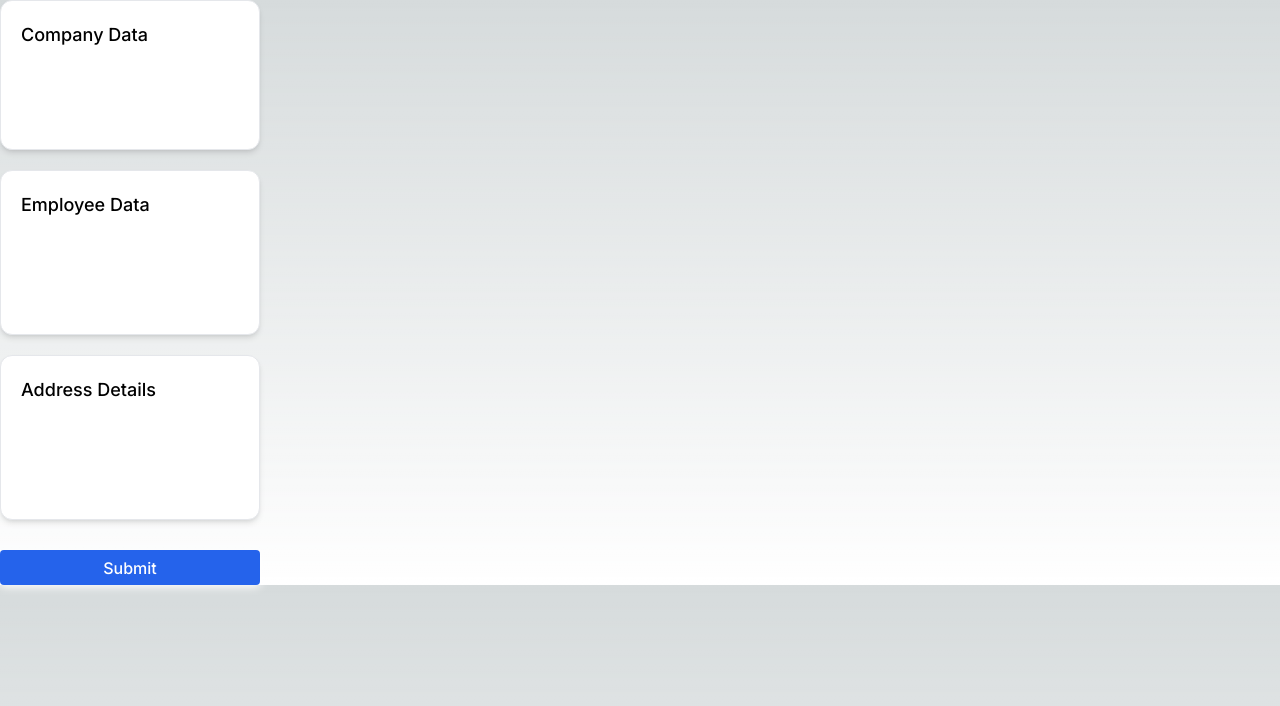
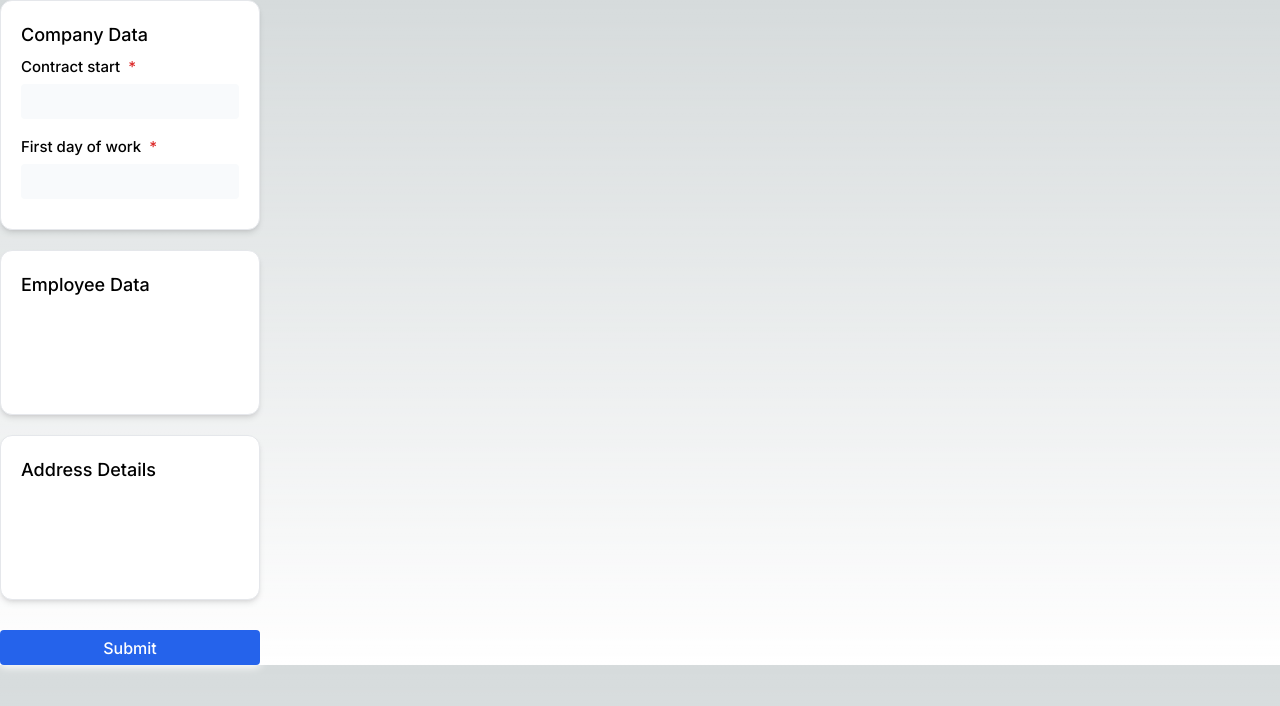
Before and after one commit to vhrechukha/nextjs-tailwind-css, a Next.js app: page /form in a window 1280 px wide. Shown: the top 706 px of the page. Built offline with nearby package versions, Linux system fonts and the light colour scheme.

Commit message:
Added <Input/> component

```diff
--- a/src/app/form/components/EmployeeForm.tsx
+++ b/src/app/form/components/EmployeeForm.tsx
@@ -2,37 +2,14 @@
 
 import * as Form from "@radix-ui/react-form";
 import { Card } from "@/components";
+import Input from "../../../components/Input";
 
 const EmployeeForm = () => {
   return (
     <Form.Root className="w-[260px]">
       <Card title="Company Data">
-        <Form.Field className="grid mb-[10px]" name="email">
-          <div className="flex items-baseline justify-between">
-            <Form.Label className="text-[15px] font-medium leading-[35px] text-white">
-              Email
-            </Form.Label>
-            <Form.Message
-              className="text-[13px] text-white opacity-[0.8]"
-              match="valueMissing"
-            >
-              Please enter your email
-            </Form.Message>
-            <Form.Message
-              className="text-[13px] text-white opacity-[0.8]"
-              match="typeMismatch"
-            >
-              Please provide a valid email
-            </Form.Message>
-          </div>
-          <Form.Control asChild>
-            <input
-              className="box-border w-full bg-blackA5 shadow-blackA9 inline-flex h-[35px] appearance-none items-center justify-center rounded-[4px] px-[10px] text-[15px] leading-none text-white shadow-[0_0_0_1px] outline-none hover:shadow-[0_0_0_1px_black] focus:shadow-[0_0_0_2px_black] selection:color-white selection:bg-blackA9"
-              type="email"
-              required
-            />
-          </Form.Control>
-        </Form.Field>
+        <Input name="contractStart" label="Contract start" required />
+        <Input name="firstDayOfWork" label="First day of work" required />
       </Card>
       <Card title="Employee Data">
         <Form.Field className="grid mb-[10px]" name="question">
--- /dev/null
+++ b/src/components/Input/Input.tsx
@@ -0,0 +1,44 @@
+import { FunctionComponent, PropsWithChildren } from "react";
+import * as Form from "@radix-ui/react-form";
+
+interface Props extends PropsWithChildren {
+  name: string;
+  label?: string;
+  value?: string;
+  required?: boolean;
+}
+
+const Input: FunctionComponent<Props> = ({
+  name,
+  label,
+  value = "",
+  required,
+  ...restOfProps
+}) => {
+  return (
+    <Form.Field className="mb-[10px] grid w-full" name={name}>
+      <div className="flex items-baseline justify-between">
+        {label && (
+          <Form.Label className="text-[15px] font-medium leading-[35px]">
+            {label} {required && <span className="pl-1 text-red-600">*</span>}
+          </Form.Label>
+        )}
+        {/*{errors[name] && (*/}
+        {/*  <Form.Message className="text-[13px] text-red-600 opacity-[0.8]">*/}
+        {/*    Field is required*/}
+        {/*  </Form.Message>*/}
+        {/*)}*/}
+      </div>
+      <Form.Control asChild>
+        <input
+          className="box-border inline-flex h-[35px] w-full appearance-none items-center justify-center rounded-[4px] border-slate-300 bg-slate-50 px-[10px] text-[15px] leading-none outline-none selection:bg-blue-600 hover:border-blue-600"
+          name={name}
+          value={value}
+          {...restOfProps}
+        />
+      </Form.Control>
+    </Form.Field>
+  );
+};
+
+export default Input;
--- /dev/null
+++ b/src/components/Input/index.ts
@@ -0,0 +1,3 @@
+import Input from "./Input";
+
+export { Input as default, Input };
--- a/src/components/index.ts
+++ b/src/components/index.ts
@@ -1,7 +1,8 @@
 // Will Always be named export
-// export * from "./Card";
+// export * from "./Input";
 
 // Take always default export from import './{name-of-the-component}'
 import Card from "./Card";
+import Input from "./Input";
 
-export { Card };
+export { Card, Input };
```
